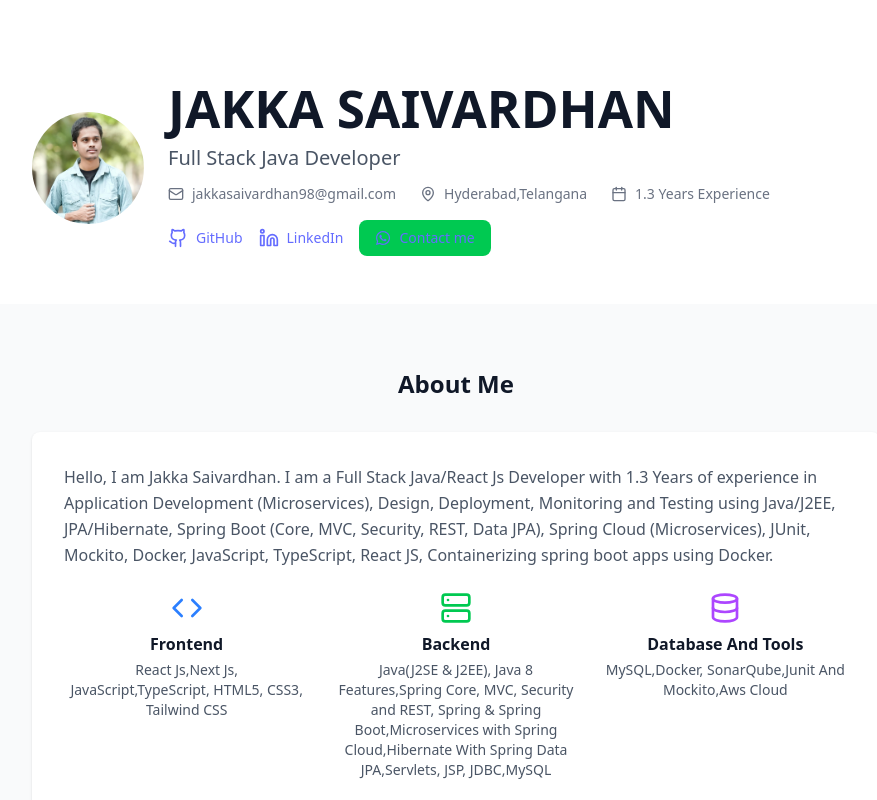
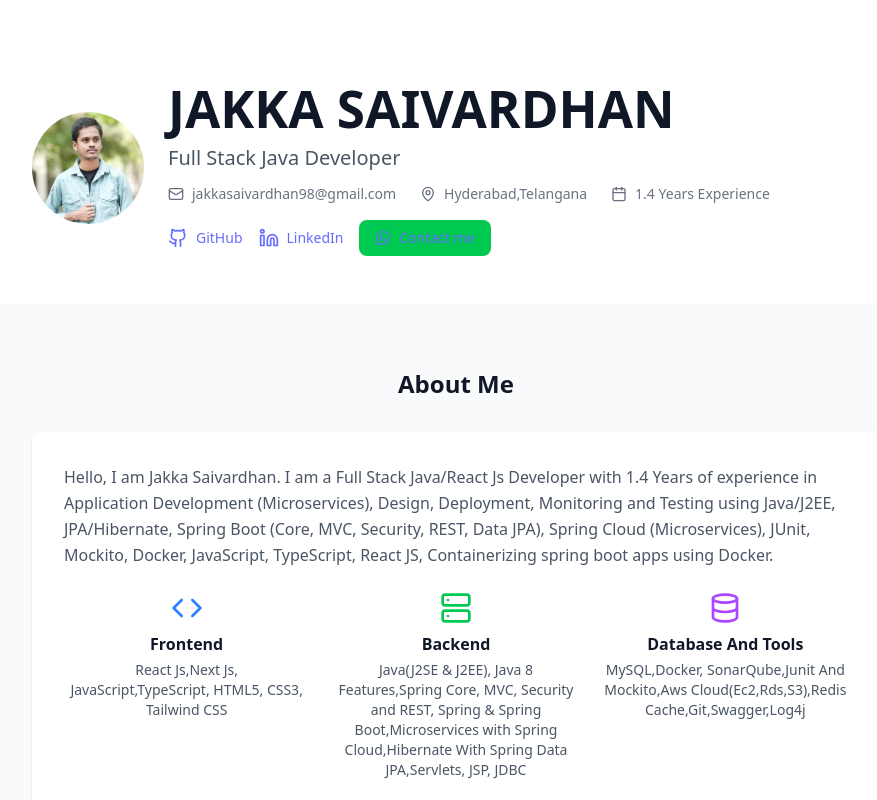
Before and after one commit to saivardhanjakka/my-portfolio, a React (Vite) app: page / in a window 1280 px wide. Shown: the top 800 px of the page, without its empty margins (184-1061 px from the left). Built offline with nearby package versions, Linux system fonts and the light colour scheme.

Commit message:
changed years of experince

```diff
--- a/src/components/AboutMe.tsx
+++ b/src/components/AboutMe.tsx
@@ -9,7 +9,7 @@ const AboutMe = () => {
           <div className="bg-white rounded-lg p-8 shadow-sm">
             <p className="text-gray-600 leading-relaxed mb-6">
              Hello, I am Jakka Saivardhan. I am a Full Stack Java/React Js
-              Developer with 1.3 Years of experience in Application Development
+              Developer with 1.4 Years of experience in Application Development
               (Microservices), Design, Deployment, Monitoring and Testing using
               Java/J2EE, JPA/Hibernate, Spring Boot (Core, MVC, Security, REST,
               Data JPA), Spring Cloud (Microservices), JUnit, Mockito, Docker,
@@ -26,14 +26,14 @@ const AboutMe = () => {
                 <Server className="w-8 h-8 text-green-500 mx-auto mb-2" />
                 <h3 className="font-semibold text-gray-900 mb-1">Backend</h3>
                 <p className="text-sm text-gray-600">Java(J2SE & J2EE), Java 8 Features,Spring Core, MVC, Security and REST,
-                  Spring & Spring Boot,Microservices with Spring Cloud,Hibernate With Spring Data JPA,Servlets, JSP, JDBC,MySQL</p>
+                  Spring & Spring Boot,Microservices with Spring Cloud,Hibernate With Spring Data JPA,Servlets, JSP, JDBC</p>
 
               </div>
               <div className="text-center">
                 <Database className="w-8 h-8 text-purple-500 mx-auto mb-2" />
                 <h3 className="font-semibold text-gray-900 mb-1">Database And Tools</h3>
                 <p className="text-sm text-gray-600">MySQL,Docker,
-                  SonarQube,Junit And Mockito,Aws Cloud</p>
+                  SonarQube,Junit And Mockito,Aws Cloud(Ec2,Rds,S3),Redis Cache,Git,Swagger,Log4j</p>
               </div>
             </div>
           </div>
--- a/src/components/Header.tsx
+++ b/src/components/Header.tsx
@@ -33,7 +33,7 @@ const Header = () => {
                 </div>
                 <div className="flex items-center space-x-2">
                   <Calendar className="w-4 h-4" />
-                  <span>1.3 Years Experience</span>
+                  <span>1.4 Years Experience</span>
                 </div>
               </div>
 
```
